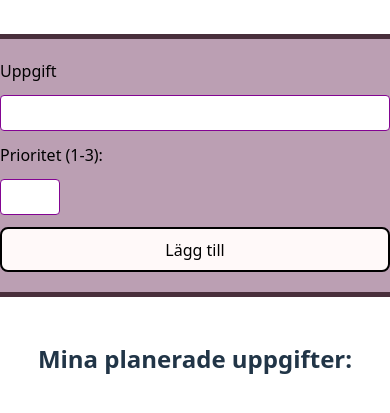
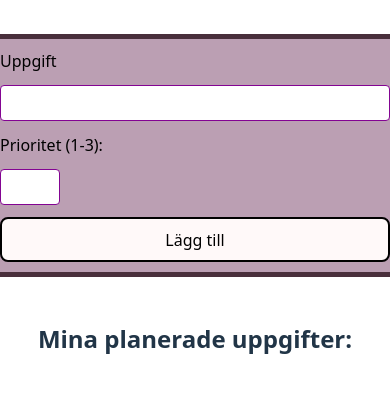
Before and after one commit to evelinaolssn/moment2_dt208g, a website built with Vite: page index.html in a window 390 px wide. Shown: the part 107-520 px from the top of the page. Built offline with nearby package versions, Linux system fonts and the light colour scheme.

Commit message:
Added responsive design

```diff
--- a/src/style.css
+++ b/src/style.css
@@ -147,3 +147,15 @@ button:hover {
     border: 2px solid #492f3b;
   }
 }
+
+/*Responsive design for smaller screens*/
+@media (max-width: 500px) {
+  #todo-form {
+    max-width: 100%;
+    padding: 10px;
+  }
+
+  #todo-list {
+    max-width: 100%;
+  }
+}
```
